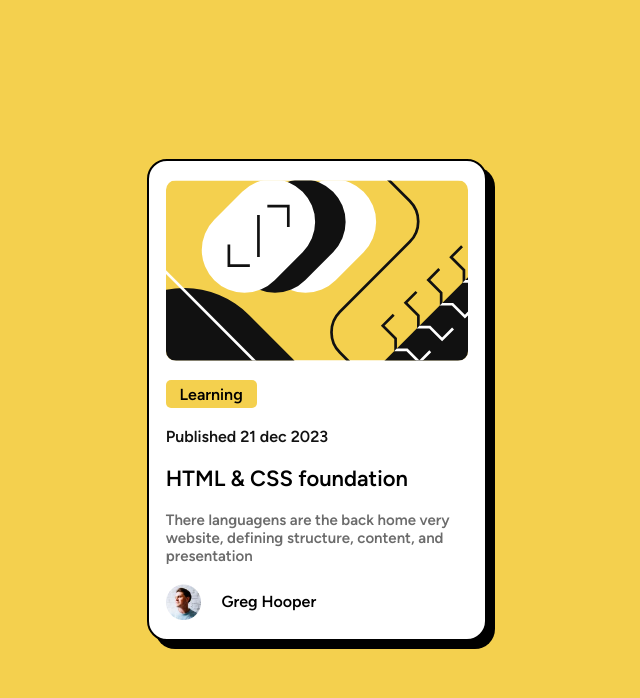
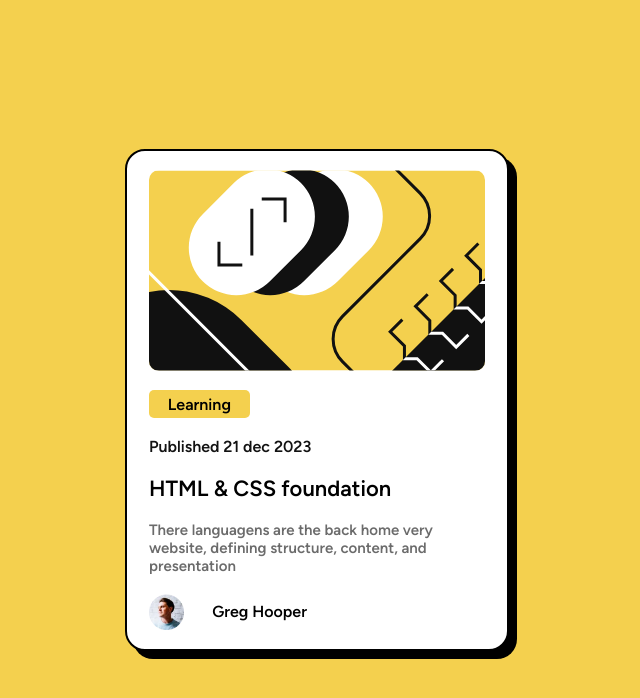
Before and after one commit to GustaMnds/Blog, a plain HTML site: page index.html in a window 1280 px wide. Shown: the whole page, without its empty margins (323-963 px from the left). Drawn offline with Linux system fonts and the light colour scheme.

Commit message:
Update style.css

```diff
--- a/style.css
+++ b/style.css
@@ -20,7 +20,7 @@ body{
 
 .box{
    background-color: hsl(0, 0%, 100%);
-   max-width: 375px;
+   width: 380px;
    max-height: auto;
    border: solid 2px black;
    border-radius: 20px;
```
